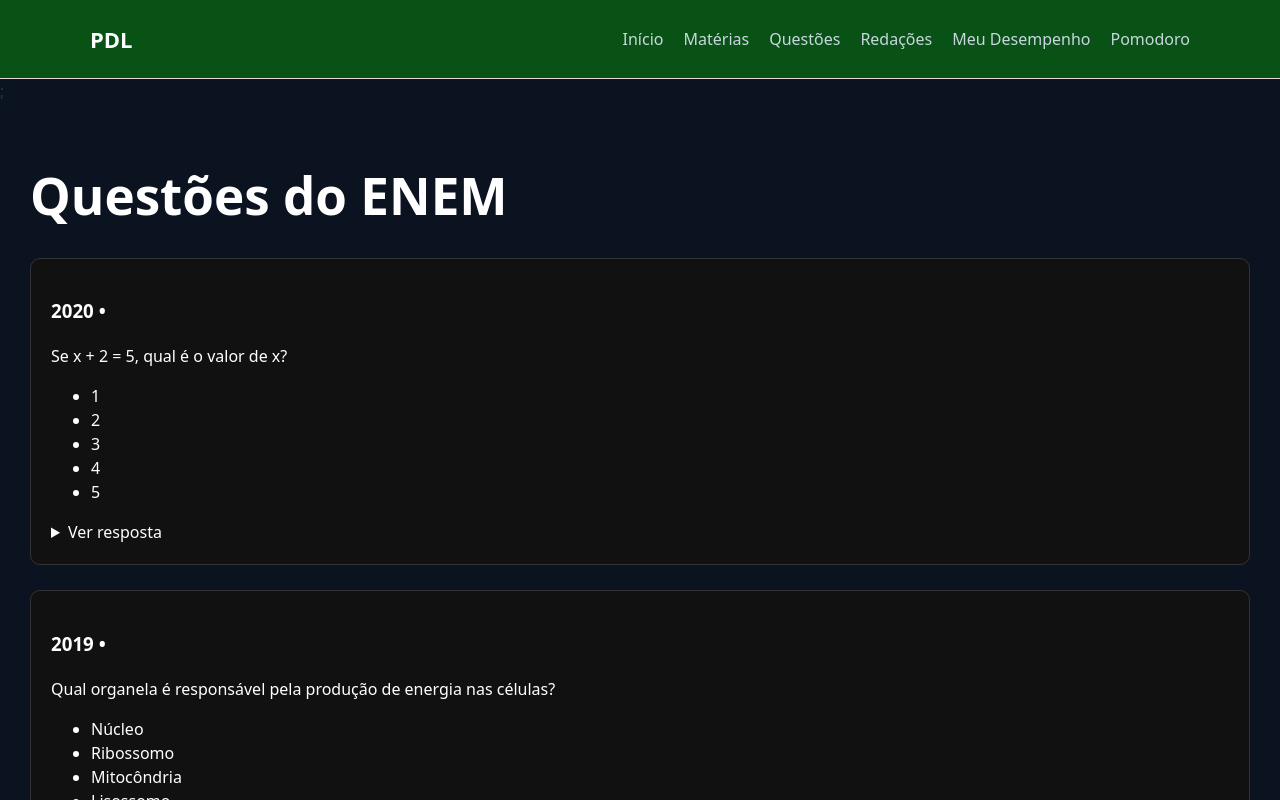
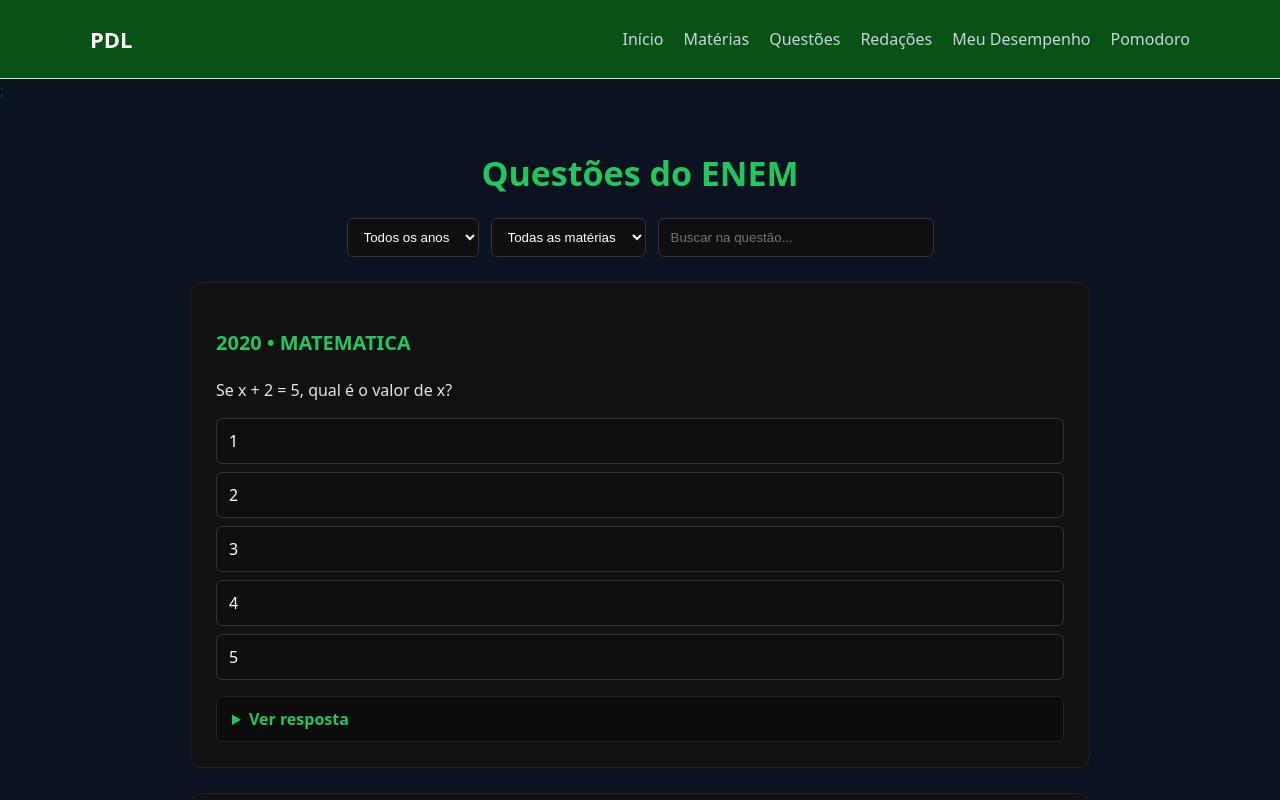
Before and after one commit to diogolopes758/PDL, a React (Vite) app in the folder pdl/: page /questoes in a window 1280 px wide. Shown: the top 800 px of the page. Built offline with nearby package versions, Linux system fonts and the light colour scheme.

Commit message:
Atualizei pomodoro, questoes e adicionei css

```diff
--- a/pdl/src/pages/Pomodoro.jsx
+++ b/pdl/src/pages/Pomodoro.jsx
@@ -28,7 +28,7 @@ export default function Pomodoro() {
       <h1 className="titulo-pomo">Pomodoro</h1>
 
       {/* Modos */}
-      <div className="modo-selector">
+      <div className="modo-seletor">
         <button
           onClick={() => setModo("25-5")}
           className={modo === "25-5" ? "ativo" : ""}
--- /dev/null
+++ b/pdl/src/pages/Questoes.css
@@ -0,0 +1,120 @@
+.questoes-container {
+  padding: 30px;
+  color: white;
+  max-width: 900px;
+  margin: auto;
+  animation: fadeIn 0.4s ease-in-out;
+}
+
+@keyframes fadeIn {
+  from {
+    opacity: 0;
+    transform: translateY(10px);
+  }
+  to {
+    opacity: 1;
+    transform: translateY(0);
+  }
+}
+
+.questoes-title {
+  font-size: 34px;
+  font-weight: bold;
+  text-align: center;
+  margin-bottom: 25px;
+  color: #22c55e;
+}
+
+.filtros-box {
+  display: flex;
+  gap: 12px;
+  margin-bottom: 25px;
+  justify-content: center;
+  flex-wrap: wrap;
+}
+
+.filtros-box select,
+.filtros-box input {
+  background: #0f0f0f;
+  border: 1px solid #333;
+  padding: 10px 12px;
+  border-radius: 6px;
+  color: white;
+  outline: none;
+  transition: 0.2s ease;
+}
+
+.filtros-box select:hover,
+.filtros-box input:hover {
+  border-color: #22c55e;
+  box-shadow: 0 0 8px #22c55e50;
+}
+
+.filtros-box input {
+  width: 250px;
+}
+
+.card-questao {
+  background: #111;
+  border: 1px solid #222;
+  padding: 25px;
+  border-radius: 12px;
+  margin-top: 25px;
+  transition: 0.2s ease;
+}
+
+.card-questao:hover {
+  border-color: #22c55e;
+  transform: translateY(-3px);
+  box-shadow: 0 0 10px #22c55e40;
+}
+
+.card-questao h3 {
+  color: #22c55e;
+  font-size: 20px;
+}
+.card-questao p {
+  margin-top: 15px;
+  line-height: 1.5;
+  color: #e5e5e5;
+}
+
+.card-questao ul {
+  list-style: none;
+  padding-left: 0;
+  margin-top: 15px;
+}
+
+.card-questao li {
+  background: #0f0f0f;
+  border: 1px solid #333;
+  padding: 10px 12px;
+  border-radius: 6px;
+  margin-bottom: 8px;
+  transition: 0.2s;
+}
+
+.card-questao li:hover {
+  border-color: #22c55e;
+  cursor: pointer;
+}
+
+.card-questao details {
+  margin-top: 15px;
+  background: #0c0c0c;
+  padding: 10px 15px;
+  border-radius: 6px;
+  border: 1px solid #222;
+  transition: 0.2s ease;
+}
+
+.card-questao summary {
+  cursor: pointer;
+  color: #22c55e;
+  font-weight: bold;
+}
+
+.card-questao details[open] {
+  border-color: #22c55e;
+  box-shadow: 0 0 8px #22c55e40;
+}
--- a/pdl/src/pages/Questoes.jsx
+++ b/pdl/src/pages/Questoes.jsx
@@ -1,59 +1,90 @@
 import { useEffect, useState } from "react";
+import "./Questoes.css";
 
 export default function Questoes() {
   const [questoes, setQuestoes] = useState([]);
-  const [carregando, setCarregando] = useState(true);
+  const [filtroAno, setFiltroAno] = useState("todos");
+  const [filtroMateria, setFiltroMateria] = useState("todas");
+  const [busca, setBusca] = useState("");
 
   useEffect(() => {
     fetch("/questoes.json")
-      .then((res) => {
-        if (!res.ok) throw new Error("Falha ao carregar questoes.json");
-        return res.json();
-      })
-      .then((data) => {
-        setQuestoes(data);
-        setCarregando(false);
-      })
-      .catch((err) => {
-        console.error("Erro ao carregar questões locais:", err);
-        setCarregando(false);
-      });
+      .then((res) => res.json())
+      .then((data) => setQuestoes(data))
+      .catch((e) => console.error("Erro ao carregar questões:", e));
   }, []);
-  if (carregando) return <p>Carregando questões...</p>;
+
+  const questoesFiltradas = questoes.filter((q) => {
+    const passaAno = filtroAno === "todos" || q.ano === Number(filtroAno);
+    const passaMateria =
+      filtroMateria === "todas" || q.materia === filtroMateria;
+
+    const passaBusca =
+      busca.length === 0 ||
+      q.questao.toLowerCase().includes(busca.toLowerCase());
+
+    return passaAno && passaMateria && passaBusca;
+  });
+
+  const anos = [...new Set(questoes.map((q) => q.ano))].sort().reverse();
+  const materias = [...new Set(questoes.map((q) => q.materia))];
 
   return (
-    <div style={{ padding: "30px" }}>
-      <h1 style={{ color: "white" }}>Questões do ENEM</h1>
+    <div className="questoes-container">
+      <h1 className="questoes-title">Questões do ENEM</h1>
 
-      {questoes.map((q) => (
-        <div
-          key={q.id}
-          style={{
-            background: "#111",
-            border: "1px solid #333",
-            padding: "20px",
-            marginTop: "25px",
-            borderRadius: "10px",
-            color: "white",
-          }}
+      {/* FILTROS */}
+      <div className="filtros-box">
+        <select
+          value={filtroAno}
+          onChange={(e) => setFiltroAno(e.target.value)}
         >
+          <option value="todos">Todos os anos</option>
+          {anos.map((ano) => (
+            <option key={ano} value={ano}>
+              {ano}
+            </option>
+          ))}
+        </select>
+
+        <select
+          value={filtroMateria}
+          onChange={(e) => setFiltroMateria(e.target.value)}
+        >
+          <option value="todas">Todas as matérias</option>
+          {materias.map((m) => (
+            <option key={m} value={m}>
+              {m}
+            </option>
+          ))}
+        </select>
+
+        <input
+          type="text"
+          placeholder="Buscar na questão..."
+          value={busca}
+          onChange={(e) => setBusca(e.target.value)}
+        />
+      </div>
+
+      {/* LISTA DE QUESTÕES */}
+      {questoesFiltradas.map((q) => (
+        <div key={q.id} className="card-questao">
           <h3>
-            {q.ano} • {q.area}
+            {q.ano} • {q.materia.toUpperCase()}
           </h3>
 
-          <p style={{ marginTop: "15px" }}>{q.questao}</p>
+          <p>{q.questao}</p>
 
-          <ul style={{ marginTop: "15px" }}>
+          <ul>
             {q.alternativas.map((alt, i) => (
               <li key={i}>{alt}</li>
             ))}
           </ul>
 
-          <details style={{ marginTop: "15px" }}>
+          <details>
             <summary>Ver resposta</summary>
-            <p style={{ marginTop: "10px" }}>
-              Alternativa correta: {q.correta}
-            </p>
+            <p>Alternativa correta: {q.correta}</p>
           </details>
         </div>
       ))}
```
